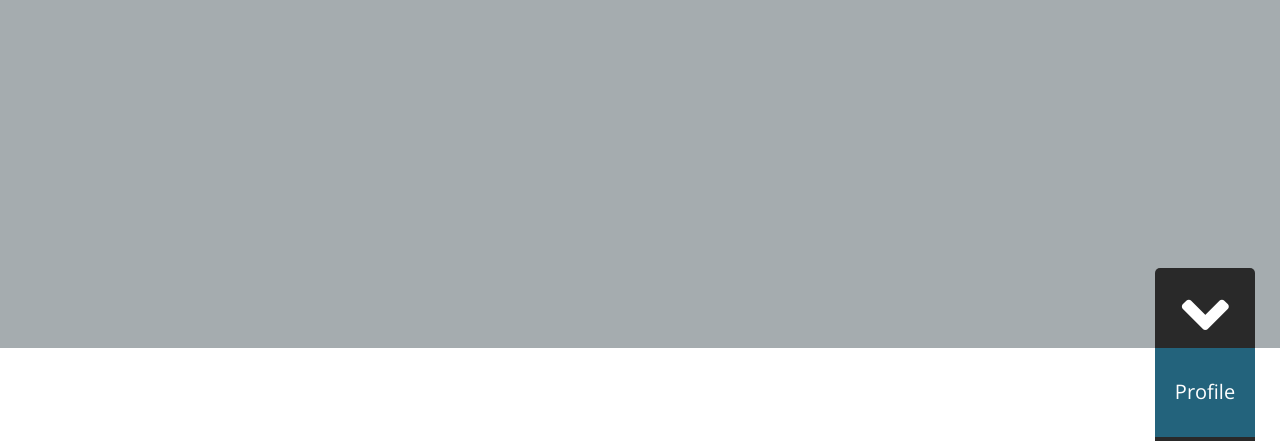
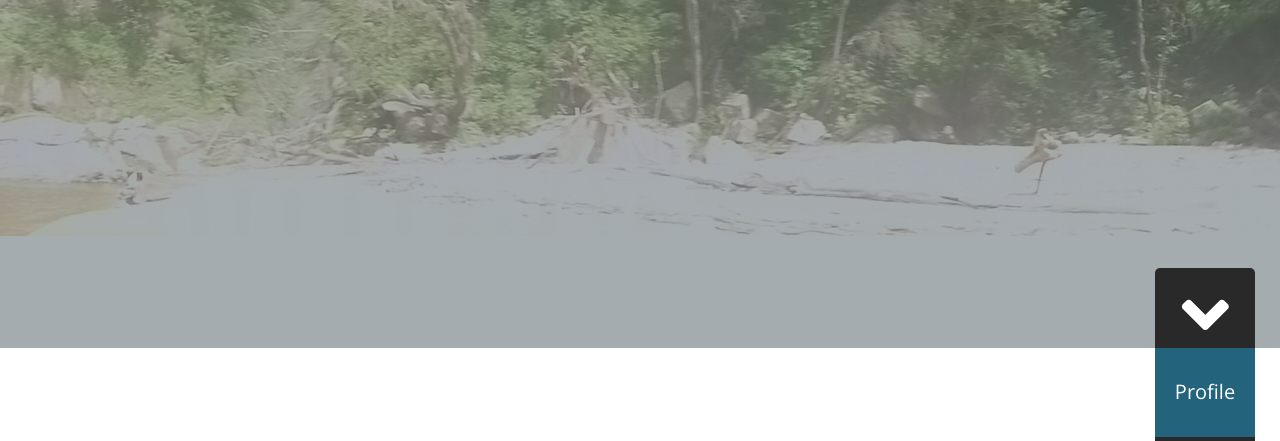
Before and after one commit to samuelfooks/samuelfooks.github.io, a plain HTML site: page index.html in a window 1280 px wide. Shown: the part 452-893 px from the top of the page. Drawn offline with nearby package versions, Linux system fonts and the light colour scheme; grey boxes are pictures that could not be loaded.

Commit message:
backgroundpic

```diff
--- a/CSS.css
+++ b/CSS.css
@@ -210,7 +210,7 @@ i {
 
 
 #Landing {
-    background: no-repeat center right fixed url("raw.githubusercontent.com/samuelfooks/samuelfooks.github.io/main/assets/background.jpg");
+    background: no-repeat center right fixed url("https://raw.githubusercontent.com/samuelfooks/samuelfooks.github.io/main/assets/background.jpg");
     position: relative;
     height: 100vh;
     margin: 0;
```
